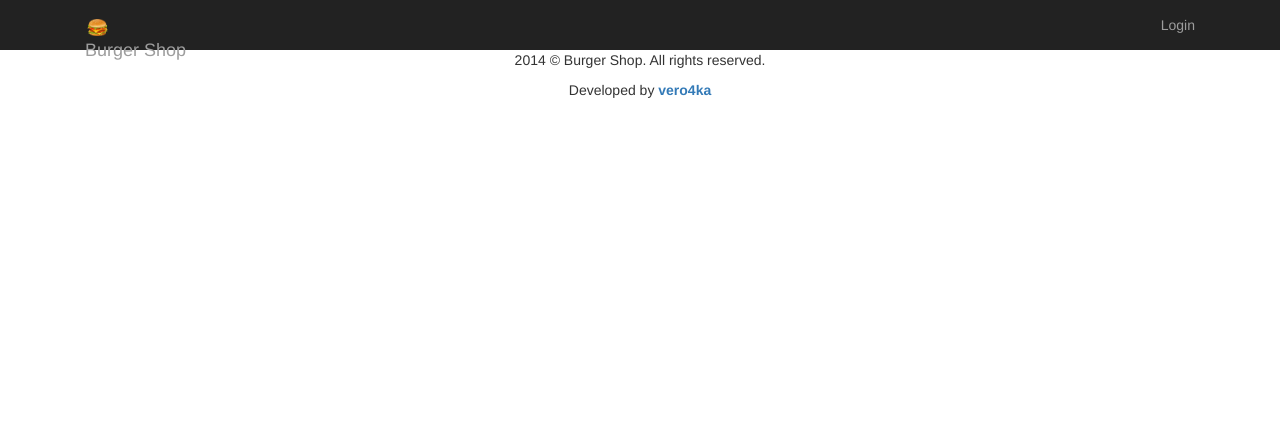
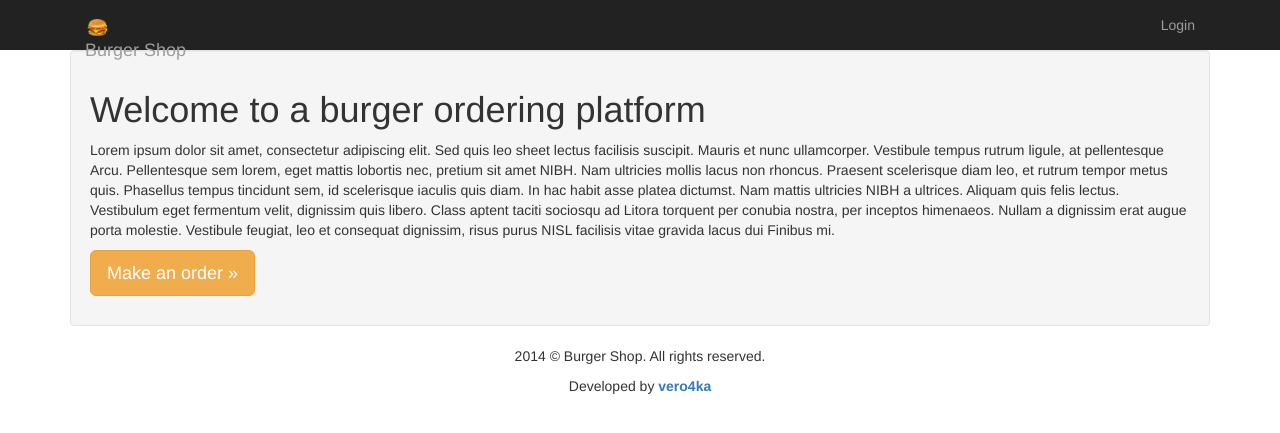
Before and after one commit to cansadadeserfeliz/burger_shop, a Django app: page / in a window 1280 px wide. Shown: the top 433 px of the page. Run offline with Django 3.2, Linux system fonts and the light colour scheme; some libraries are stand-ins or nearby versions.

Commit message:
Home page content

```diff
--- a/app/templates/home.html
+++ b/app/templates/home.html
@@ -3,4 +3,22 @@
 {% block title %}Home{% endblock %}
 
 {% block content %}
+    <div class="well">
+        <h1>Welcome to a burger ordering platform</h1>
+        <p>
+            Lorem ipsum dolor sit amet, consectetur adipiscing elit.
+            Sed quis leo sheet lectus facilisis suscipit. Mauris et nunc ullamcorper.
+            Vestibule tempus rutrum ligule, at pellentesque Arcu.
+            Pellentesque sem lorem, eget mattis lobortis nec, pretium sit amet NIBH.
+            Nam ultricies mollis lacus non rhoncus.
+            Praesent scelerisque diam leo, et rutrum tempor metus quis.
+            Phasellus tempus tincidunt sem, id scelerisque iaculis quis diam.
+            In hac habit asse platea dictumst. Nam mattis ultricies NIBH a ultrices.
+            Aliquam quis felis lectus. Vestibulum eget fermentum velit, dignissim quis libero.
+            Class aptent taciti sociosqu ad Litora torquent per conubia nostra, per inceptos himenaeos.
+            Nullam a dignissim erat augue porta molestie.
+            Vestibule feugiat, leo et consequat dignissim, risus purus NISL facilisis vitae gravida lacus dui Finibus mi.
+        </p>
+        <p><a href="#" class="btn btn-warning btn-lg" role="button">Make an order &raquo;</a></p>
+    </div>
 {% endblock %}
```
